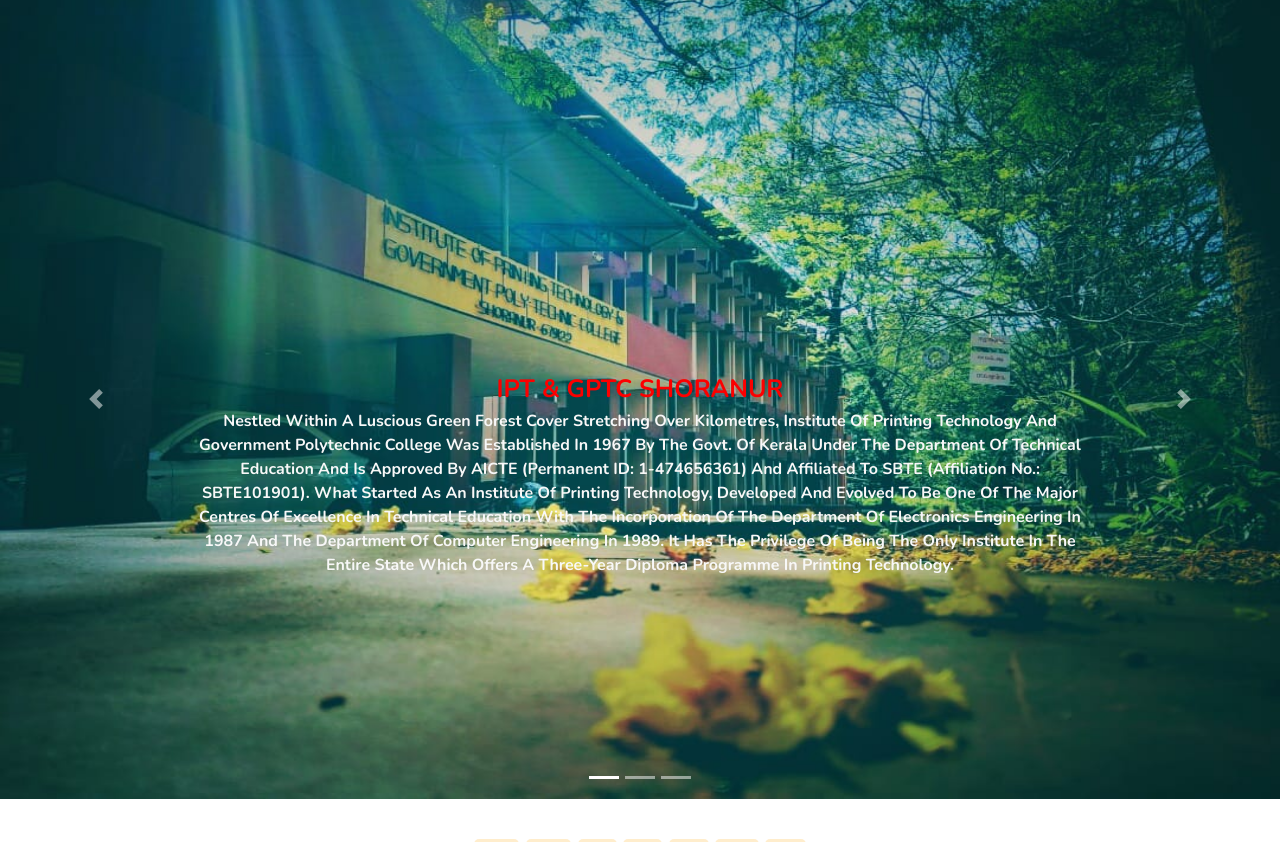
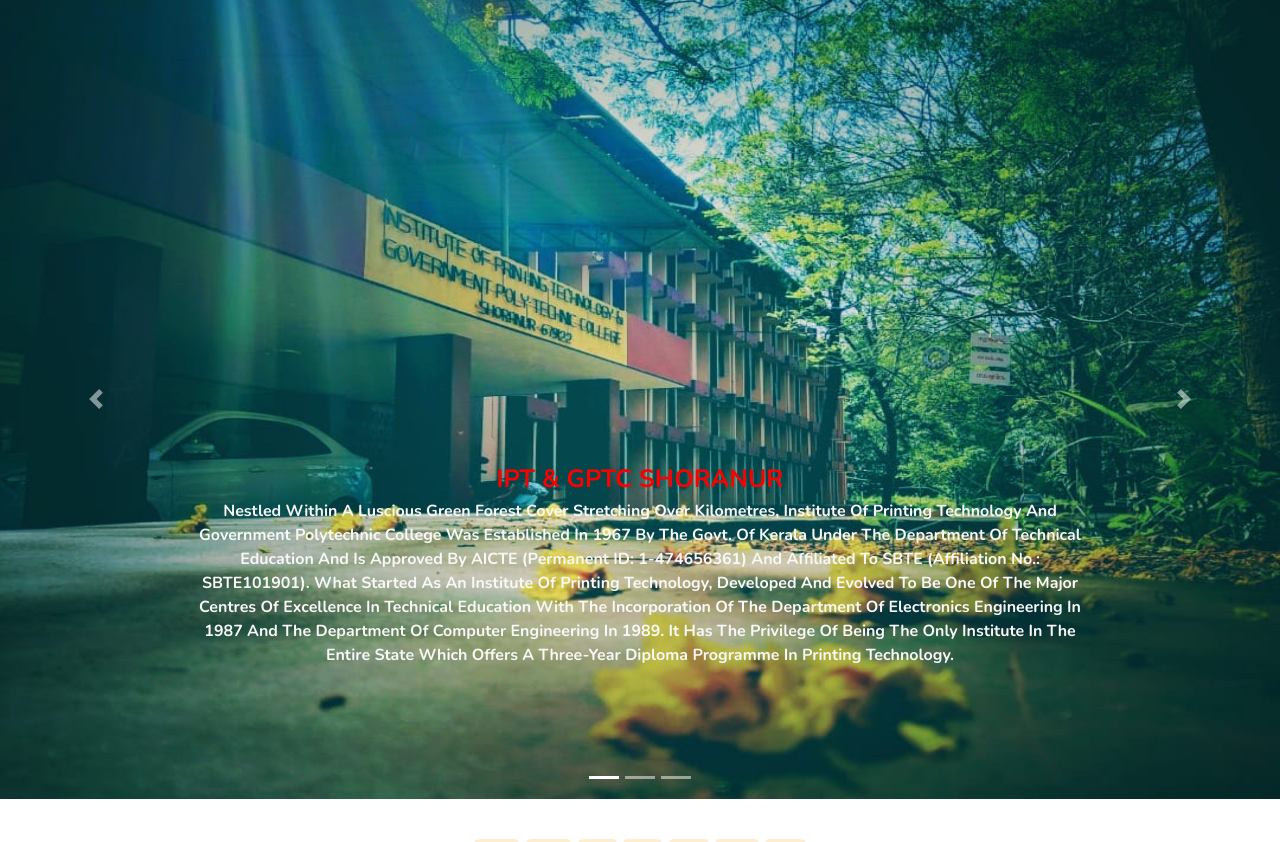
Before and after one commit to praveeshvnr/tekerala, a Django app: page /index/ in a window 1280 px wide. Shown: the part 62-904 px from the top of the page. Run offline with Django 4.2, Linux system fonts and the light colour scheme; some libraries are stand-ins or nearby versions.

Commit message:
carosil text align

```diff
--- a/first/templates/index.html
+++ b/first/templates/index.html
@@ -71,7 +71,7 @@
         <div class="carousel-inner">
           <div class="carousel-item active" >
             <img src="{% static '/images/IMG-20180921-WA0017.jpg' %}" style="width: 100%;  height: 100vh;">
-            <div class="carousel-caption" style="padding-bottom: 15%; font-size:medium;">
+            <div class="carousel-caption" style="padding-bottom: 8%; font-size:medium;">
               <h1 style="color: rgb(252, 0, 0); "><b>IPT & GPTC SHORANUR</b></h1>
               <p style="color: rgb(248, 248, 248);"><b>Nestled Within A Luscious Green Forest Cover Stretching Over Kilometres, Institute Of Printing Technology And Government Polytechnic College Was Established In 1967 By The Govt. Of Kerala Under The Department Of Technical Education And Is Approved By AICTE (Permanent ID: 1-474656361) And Affiliated To SBTE (Affiliation No.: SBTE101901). What Started As An Institute Of Printing Technology, Developed And Evolved To Be One Of The Major Centres Of Excellence In Technical Education With The Incorporation Of The Department Of Electronics Engineering In 1987 And The Department Of Computer Engineering In 1989. It Has The Privilege Of Being The Only Institute In The Entire State Which Offers A Three-Year Diploma Programme In Printing Technology.</b></p>
             </div>
@@ -246,7 +246,7 @@
 
 <!-- contact section ends -->
 
-<iframe  src="https://www.google.com/maps/embed?pb=!1m18!1m12!1m3!1d3352.8704709220356!2d76.26334351428706!3d10.785467261977223!2m3!1f0!2f0!3f0!3m2!1i1024!2i768!4f13.1!3m3!1m2!1s0x3ba7c4ca047e0f1d%3A0x528e44cfc6ee30c7!2sIPT%26GPTC%2CShoranur!5e1!3m2!1sen!2sin!4v1641996143385!5m2!1sen!2sin" width="600" height="450" style="border:0;" allowfullscreen="" loading="lazy"></iframe>
+<iframe  src="https://www.google.com/maps/embed?pb=!1m18!1m12!1m3!1d3352.8704709220356!2d76.26334351428706!3d10.785467261977223!2m3!1f0!2f0!3f0!3m2!1i1024!2i768!4f13.1!3m3!1m2!1s0x3ba7c4ca047e0f1d%3A0x528e44cfc6ee30c7!2sIPT%26GPTC%2CShoranur!5e1!3m2!1sen!2sin!4v1641996143385!5m2!1sen!2sin" width="600" height="450" style="margin-left: 2%;" allowfullscreen="" loading="lazy"></iframe>
 <!-- review section starts  -->
 
 
```
